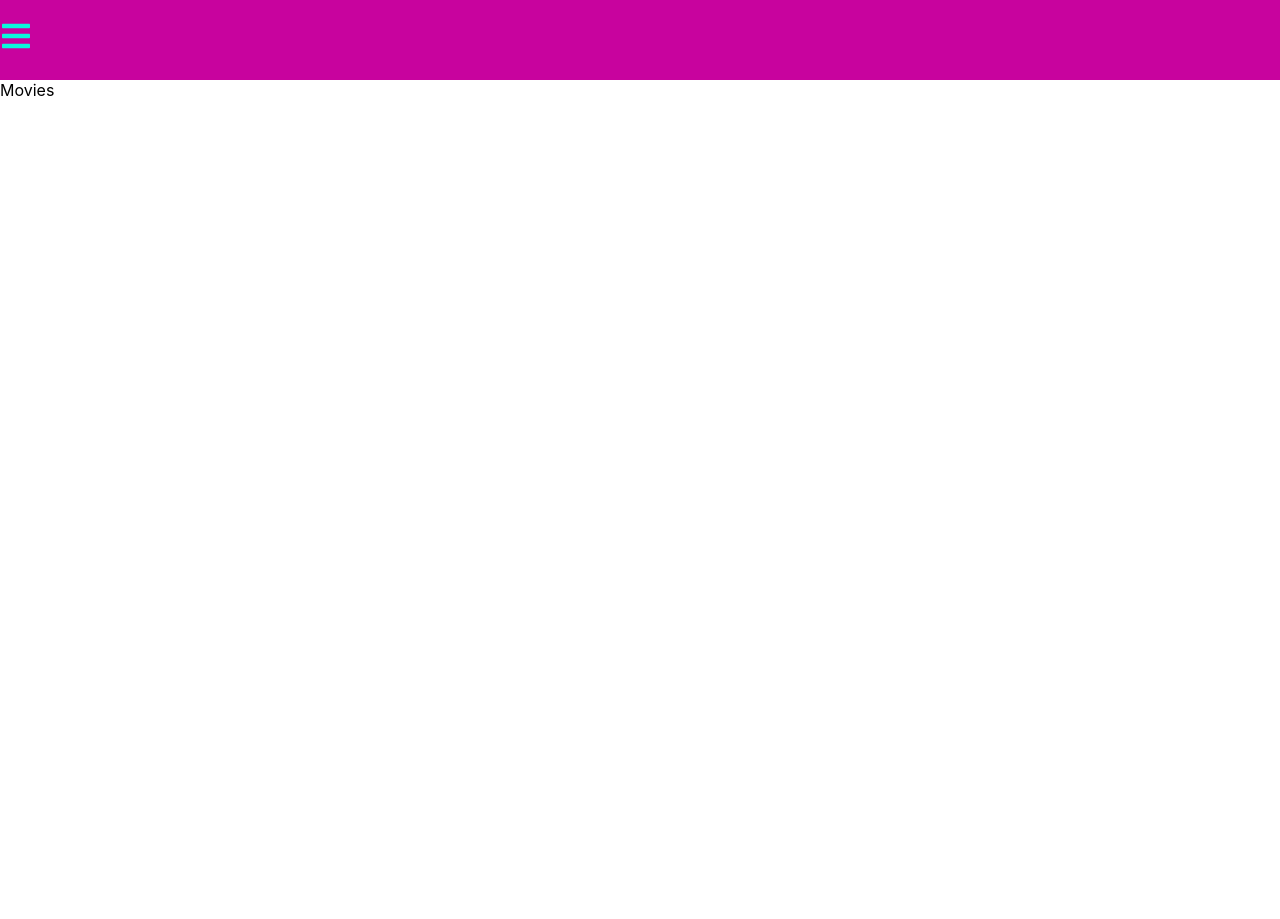
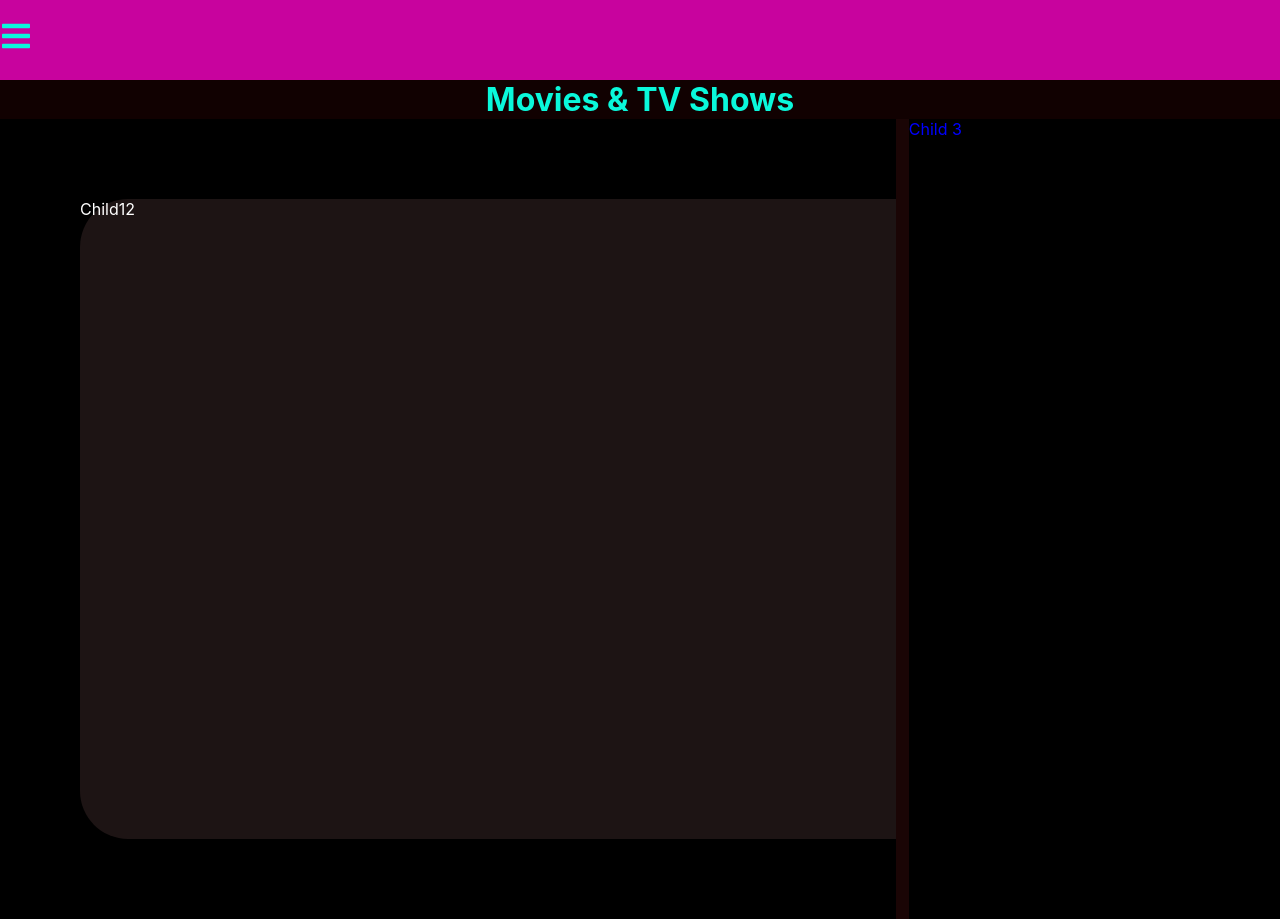
Before and after one commit to Teenskey-Knows/movies-and-series-hub, a React (Create React App) app: page /movies in a window 1280 px wide. Before the commit the page ends 800 px from the top, so only its background shows below. Built offline with nearby package versions, Linux system fonts and the light colour scheme.

Commit message:
Progressing on styling my

```diff
--- a/src/Pages/Home.js
+++ b/src/Pages/Home.js
@@ -52,6 +52,8 @@ function Home() {
             </div>
           </div>
         </div>
+        <div className="separator"></div>
+
 
 
       </div>
--- a/src/Pages/Movies.js
+++ b/src/Pages/Movies.js
@@ -1,9 +1,29 @@
-import React from 'react'
+import React from "react";
 
 function Movies() {
   return (
-    <div>Movies</div>
-  )
+    <>
+      <div className="moviesHeaderBackground">
+        <h1 className="movieHeader">Movies & TV Shows</h1>
+      </div>
+      <div className="moviesBackground">
+        <div className="renderMovies" style={{color: "white"}}>
+
+          <div className="innerMovieCard"> Child12
+
+          </div>
+        </div>
+        <div className="spacer" style={{color: "white"}}>
+
+        </div>
+        <div className="renderForm" style={{color: "blue"}}>
+          Child 3
+        </div>
+
+      </div>
+
+    </>
+  );
 }
 
-export default Movies
+export default Movies;
--- a/src/index.css
+++ b/src/index.css
@@ -1,3 +1,8 @@
+*{
+  margin: 0;
+  padding: 0;
+  box-sizing: border-box;
+}
 body {
   margin: 0;
   font-family: -apple-system, BlinkMacSystemFont, "Segoe UI", "Roboto", "Oxygen",
@@ -14,8 +19,7 @@ code {
 
 .home {
   background-color: black;
-  height: 685px;
-  width: 100vw;
+  height: 30rem;
 }
 .h1 {
   color: #0af8db;
@@ -27,7 +31,6 @@ code {
 .separator {
   background-color: #d912ae;
   height: 2rem;
-  width: 100vw;
 }
 .backImage {
   background-repeat: no-repeat;
@@ -99,3 +102,41 @@ code {
 .AContributeImage{
   border-radius: 5rem;
 }
+
+
+/* ============================================ */
+              /* MOVIES AND TV SHOWS COMPONENT */
+/* ============================================== */
+.movieHeader{
+  color: #0af8db;
+  display: flex;
+  justify-content: center;
+  margin: 0;
+
+}
+.moviesHeaderBackground{
+  background-color: #110101;
+}
+.moviesBackground{
+  background-color: #da1515;
+  height: 40rem;
+  display: grid;
+  grid-template-columns: 70% 1% 29%;
+}
+.renderMovies{
+  background-color:#000000;
+
+}
+.innerMovieCard{
+  background-color:rgb(29, 20, 20);
+  border-radius: 3rem;
+  height: 40rem;
+  width: 55rem;
+  margin: 5rem 5rem 5rem 5rem;
+}
+.spacer{
+  background-color: #1a0505;
+}
+.renderForm{
+  background-color: #000000;
+}
```
